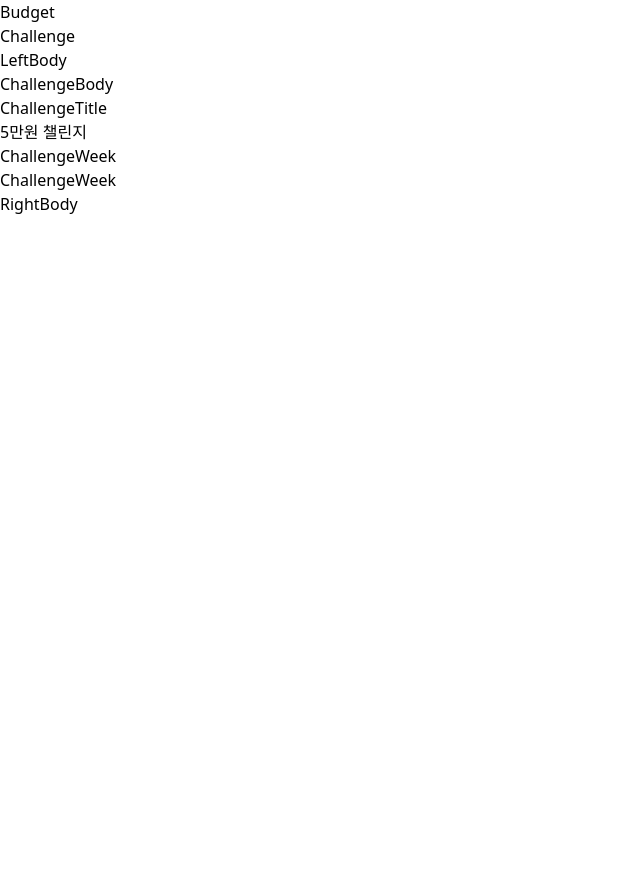
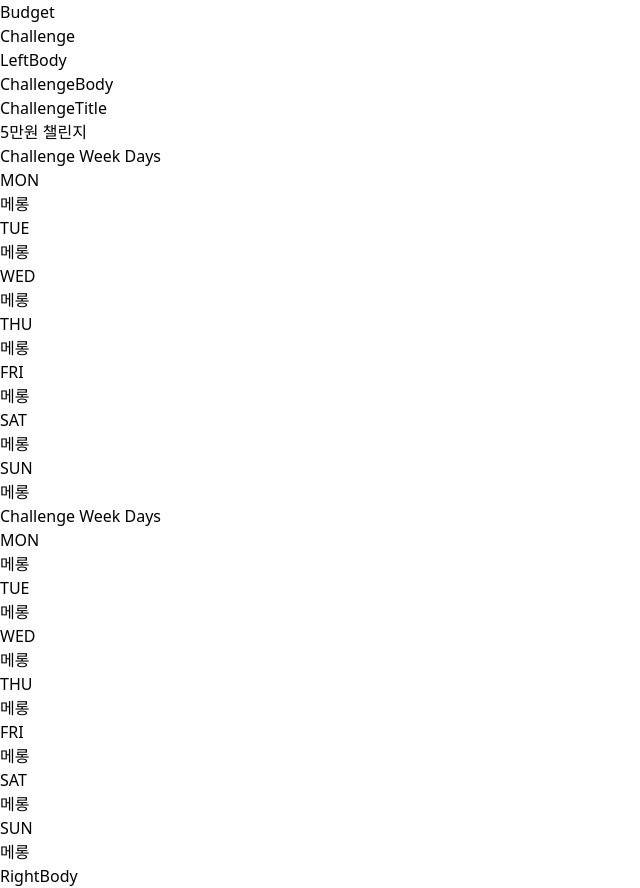
Before and after one commit to woorifisa-service-dev-3rd/frontend-3rd-budgetChallenge, a React (Vite) app in the folder budgetChallenge/: page / in a window 1280 px wide. Shown: the whole page, without its empty margins (0-640 px from the left). Before the commit the page ends 800 px from the top, so only its background shows below. Built offline with nearby package versions, Linux system fonts and the light colour scheme.

Commit message:
[FE] challenge: 주별 달력(요일)

```diff
--- a/budgetChallenge/src/components/challenge/ChallengeWeek.jsx
+++ b/budgetChallenge/src/components/challenge/ChallengeWeek.jsx
@@ -1,7 +1,62 @@
 import React from "react";
+import { DummyData_Budget } from "../../constants/dummyData";
+
+// 주의 월요일 반환
+const getMondayOfWeek = (dateString) => {
+  const date = new Date(dateString);
+  const day = date.getDay();
+  const diff = (day === 0 ? -6 : 1) - day; // 일요일 0, 월요일 1 ... 토요일 6
+  const monday = new Date(date);
+  monday.setDate(date.getDate() + diff);
+  return monday;
+};
+
+// 현재 날짜의 요일 반환
+const getTodayDayName = () => {
+  const today = new Date();
+  const dayNames = ["MON", "TUE", "WED", "THU", "FRI", "SAT", "SUN"];
+  return dayNames[today.getDay() === 0 ? 6 : today.getDay() - 1];
+};
+
+// 주어진 날짜의 요일 반환
+const getDayName = (dateString) => {
+  const date = new Date(dateString);
+  const dayNames = ["MON", "TUE", "WED", "THU", "FRI", "SAT", "SUN"];
+  return dayNames[date.getDay() === 0 ? 6 : date.getDay() - 1];
+};
 
 const ChallengeWeek = () => {
-  return <div>ChallengeWeek</div>;
+  // 월요일부터 시작하는 주의 요일 계산
+  const startDate = DummyData_Budget[0]?.startDate || new Date();
+  const startMonday = getMondayOfWeek(startDate);
+
+  // 현재 날짜 요일
+  const todayDayName = getTodayDayName();
+
+  // 요일 목록
+  const dayNames = ["MON", "TUE", "WED", "THU", "FRI", "SAT", "SUN"];
+
+  return (
+    <div>
+      <h1>Challenge Week Days</h1>
+      <ul className="flex">
+        {dayNames.map((dayName, index) => (
+          <li
+            key={index}
+            className={`p-4 border ${
+              dayName === todayDayName
+                ? "border-green-600 border-2"
+                : "border-gray-300"
+            }`}
+          >
+            <div>{dayName}</div>
+            {/* 여기에 지출 내역 반영 */}
+            <li>메롱</li>
+          </li>
+        ))}
+      </ul>
+    </div>
+  );
 };
 
 export default ChallengeWeek;
```
